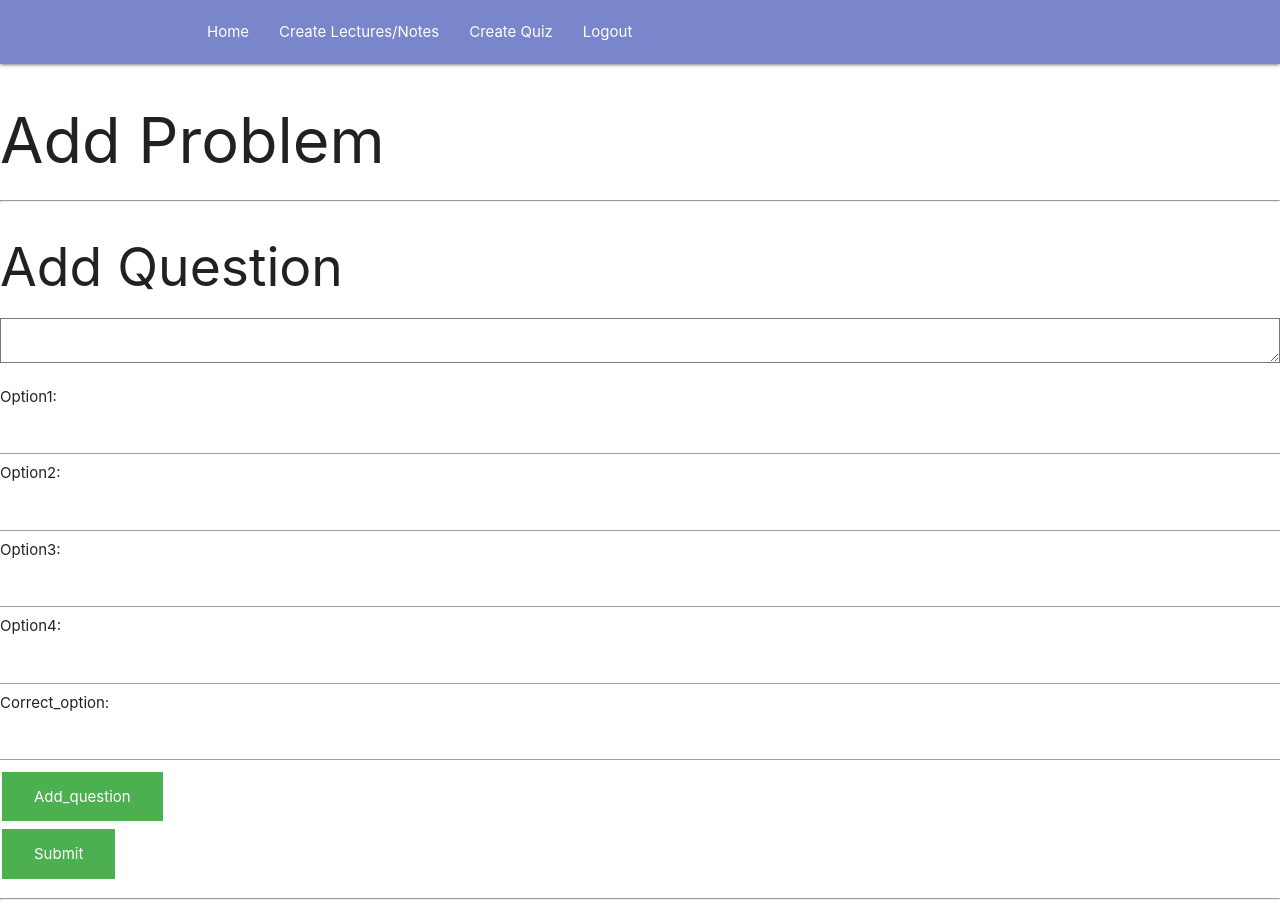
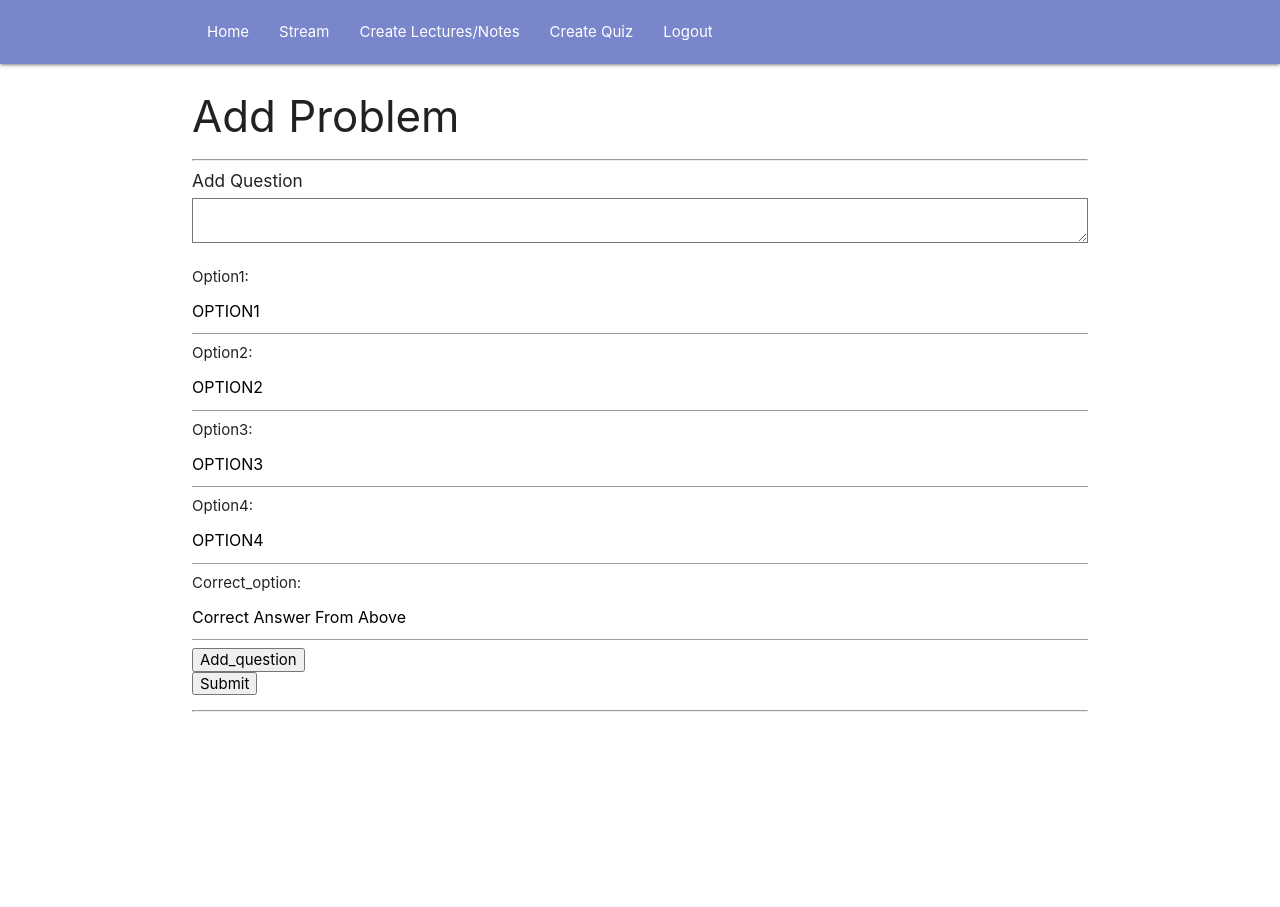
Before and after one commit to IndiaCFG3/team-30, a Flask app: template app/templates/home_teacher_quiz.html in a window 1280 px wide. After the commit the page ends 712 px from the top, so only its background shows below. Run offline with Flask 2, Linux system fonts and the light colour scheme; the template is opened without the code that fills it, so the values that code supplies are empty; some libraries are stand-ins or nearby versions.

Commit message:
Some Changes

```diff
--- a/app/models.py
+++ b/app/models.py
@@ -52,7 +52,7 @@ class studentHistory(db.Model):
     marks = db.relationship('scores')
 
     def __repr__(self):
-        return '<studentHistory {} {} {} {}>'.format(self.id, self.name, self.phoneno)
+        return '<studentHistory {} {} {}>'.format(self.id, self.name, self.phoneno)
 
 class lectureHistory(db.Model):
     id = db.Column(db.Integer, primary_key=True)
@@ -61,7 +61,7 @@ class lectureHistory(db.Model):
     teacher_id = db.Column(db.Integer, db.ForeignKey('teacher.id'))
 
     def __repr__(self):
-        return '<lectureHistory {} {} {} {}>'.format(self.id)
+        return '<lectureHistory {}>'.format(self.id)
 
 class assignments(db.Model):
     id = db.Column(db.Integer, primary_key=True)
--- a/app/templates/create_lecture.html
+++ b/app/templates/create_lecture.html
@@ -1,6 +1,6 @@
 {% extends 'layout_teacher.html' %}
 {% block content %}
-    <form method="POST" action="">
+    <form method="POST" action="/lecture_submit">
         <div class="content-section">
         <fieldset style="margin-top: 100px;" class="form-group">
             <div class="form-group">
@@ -22,5 +22,4 @@
             {{ form.submit(class="btn btn-outline-info") }}
         </div>
     </form>
-
 {% endblock %}
--- a/app/templates/home_teacher_quiz.html
+++ b/app/templates/home_teacher_quiz.html
@@ -1,92 +1,22 @@
-<html lang="en">
-<head>
-  <meta charset="UTF-8">
-  <meta name="viewport" content="width=device-width, initial-scale=1.0">
-  <meta http-equiv="X-UA-Compatible" content="ie=edge">
-  <!-- font awesome -->
-  <link rel="stylesheet" href="https://use.fontawesome.com/releases/v5.0.13/css/all.css" integrity="sha384-DNOHZ68U8hZfKXOrtjWvjxusGo9WQnrNx2sqG0tfsghAvtVlRW3tvkXWZh58N9jp" crossorigin="anonymous">
-  <!--Import Google Icon Font-->
-  <link href="https://fonts.googleapis.com/icon?family=Material+Icons" rel="stylesheet">
-  <!-- Compiled and minified CSS -->
-  <link rel="stylesheet" href="https://cdnjs.cloudflare.com/ajax/libs/materialize/1.0.0-beta/css/materialize.min.css">
-  <link rel="stylesheet" href="{{ url_for('static', filename='main.css') }}">
-  <!-- <link rel="stylesheet" href="language.css"> -->
-  <title>Create Quiz-{{title}}</title>
-  <style>
-input[type=text] {
-  width: 100%;
-  padding: 12px 20px;
-  margin: 8px 0;
-  box-sizing: border-box;
-  border: 2px solid grey;
-  border-radius: 4px;
-}
-input[type=text]:focus {
-  background-color: lightgrey;
-}
-input[type=submit] {
-  background-color: #4CAF50;
-  border: none;
-  color: white;
-  padding: 16px 32px;
-  text-decoration: none;
-  margin: 4px 2px;
-  cursor: pointer;
-}
-  </style>
-</head>
-<body>
-<!-- navbar -->
-    <header>
-    <div class="navbar-fixed">
-        <nav class="nav-wrapper indigo lighten-2">
+{% extends 'layout_teacher.html' %}
+{% block content %}
 <div class="container">
-                <ul class="left hide-on-med-and-down">
-                    {% if current_user.is_authenticated  %}
-                    {% else %}
-                        <li><a href="/home_teacher">Home</a></li>
-                        <li><a href="/create_lecture">Create Lectures/Notes</a></li>
-                        <li><a href="/create_quiz">Create Quiz</a></li>
-                        <li><a href="/logout">Logout</a></li>
-                    {% endif %}
-                </ul>
-                <!-- <ul class="sidenav grey lighten-2" id="mobile-menu">
-                        <li><a href="/about">About</a></li>
-                        {% if current_user.is_authenticated  %}
-                            <li>{{current_user.name}}</li>
-                            {% if current_user.role == "d" %}
-                            <li><a href="/view_patient_history">Patient History</a></li>
-                            {% else %}
-                            <li><a href="/generate_otp">Generate OTP</a></li>
-                            {% endif %}
-                            <li><a href="/profile">Profile</a></li>
-                            <li><a href="/logout">Logout</a></li>
-                        {% else %}
-                            <li><a href="/login">Login</a></li>
-                            <li><a href="/register">Sign Up</a></li>
-                        {% endif %}
-                </ul> -->
-            </div>
-        </nav>
-        </div>
-        <div>
-                <h1>Add Problem</h1>
-
+    <h3>Add Problem</h3>
     <hr>
-                <h2>Add Question</h2>
-                <textarea rows="4" cols="50" name="Question" form="questionform">
+    <h6>Add Question</h6>
+    <textarea rows="4" cols="50" name="Question" form="questionform" value="">
     </textarea>
     <form action='/create_quiz' method='POST' id="questionform">
         <br>
-                    Option1: <input type='text' name='Option1' id='Option1' value="{{quiz.Option1}}">
+        Option1: <input type='text' name='Option1' id='Option1' value="OPTION1">
         <br>
-                    Option2: <input type='text' name='Option2' id='Option2' value="{{quiz.Option2}}">
+        Option2: <input type='text' name='Option2' id='Option2' value="OPTION2">
         <br>
-                    Option3: <input type='text' name='Option3' id='Option3' value="{{quiz.Option3}}">
+        Option3: <input type='text' name='Option3' id='Option3' value="OPTION3">
         <br>
-                    Option4: <input type='text' name='Option4' id='Option4' value="{{quiz.Option4}}">
+        Option4: <input type='text' name='Option4' id='Option4' value="OPTION4">
         <br>
-                    Correct_option: <input type='text' name='Correct_option' id='Correct_option' value="{{Correct_option}}">
+        Correct_option: <input type='text' name='Correct_option' id='Correct_option' value="Correct Answer From Above">
         <br>
         <input type='submit' value='Add_question'>
         <br>
@@ -94,48 +24,4 @@ input[type=submit] {
     </form>
     <hr>
 </div>
-    </header>
-
-
-
-
-
-<!-- footer -->
-    <!-- <footer class="page-footer grey darken-3">
-        <div class="container">
-            <div class="row">
-                <div class="col s12 l6">
-                    <h5>About us</h5>
-                    <p>A web app for centralisation of patients' medical history, irrespective of his/her location, hospital visited, doctors consulted, making it easier than ever to access his/her medical records and get a clear picture of the entire health history. Multiple doctors can register with this webapp and after getting permission from a user, a particular doctor can access the medical history of the patient. Further, risk assessment based on patient history and location will be implemented, using Machine Learning. </p>
-                </div>
-                <div class="col s12 l4 offset-l2">
-                    <h5>Connect</h5>
-                    <ul>
-                        <li><a href="" class="grey-text text-lighten-3">Facebook</a></li>
-                        <li><a href="" class="grey-text text-lighten-3">Twitter</a></li>
-                        <li><a href="" class="grey-text text-lighten-3">LinkedIn</a></li>
-                        <li><a href="" class="grey-text text-lighten-3">Instagram</a></li>
-                    </ul>
-                </div>
-            </div>
-
-        </div>
-        <div class="footer-copyright grey darken-4">
-            <div class="container center-align">&copy;2019 HealthSync</div>
-        </div>
-    </footer> -->
-
-
-    <!-- Compiled and minified JavaScript -->
-    <script src="https://code.jquery.com/jquery-3.3.1.min.js"></script>
-    <script src="https://cdnjs.cloudflare.com/ajax/libs/materialize/1.0.0-beta/js/materialize.min.js"></script>
-    <script>
-        $(document).ready(function(){
-           $('.sidenav').sidenav();
-            $(".tabs").tabs();
-            $(".tooltipped").tooltip();
-            $('select').formSelect();
-        });
-    </script>
-</body>
-</html>
+{% endblock %}
--- a/app/templates/layout_teacher.html
+++ b/app/templates/layout_teacher.html
@@ -31,7 +31,7 @@
                     {% else %}
                         <li><a href="/home_teacher">Home</a></li>
                         <li><a href="/home_teacher_stream">Stream</a></li>
-                        <li><a href="/create_lecture">Create Lectures/Notes</a></li>
+                        <li><a href="/lecture_submit">Create Lectures/Notes</a></li>
                         <li><a href="/create_quiz">Create Quiz</a></li>
                         <li><a href="/logout">Logout</a></li>
                     {% endif %}
```
Also changed, not shown: app/routes.py (+44 -34 lines). Lines whose indentation alone changed are shown as unchanged.
